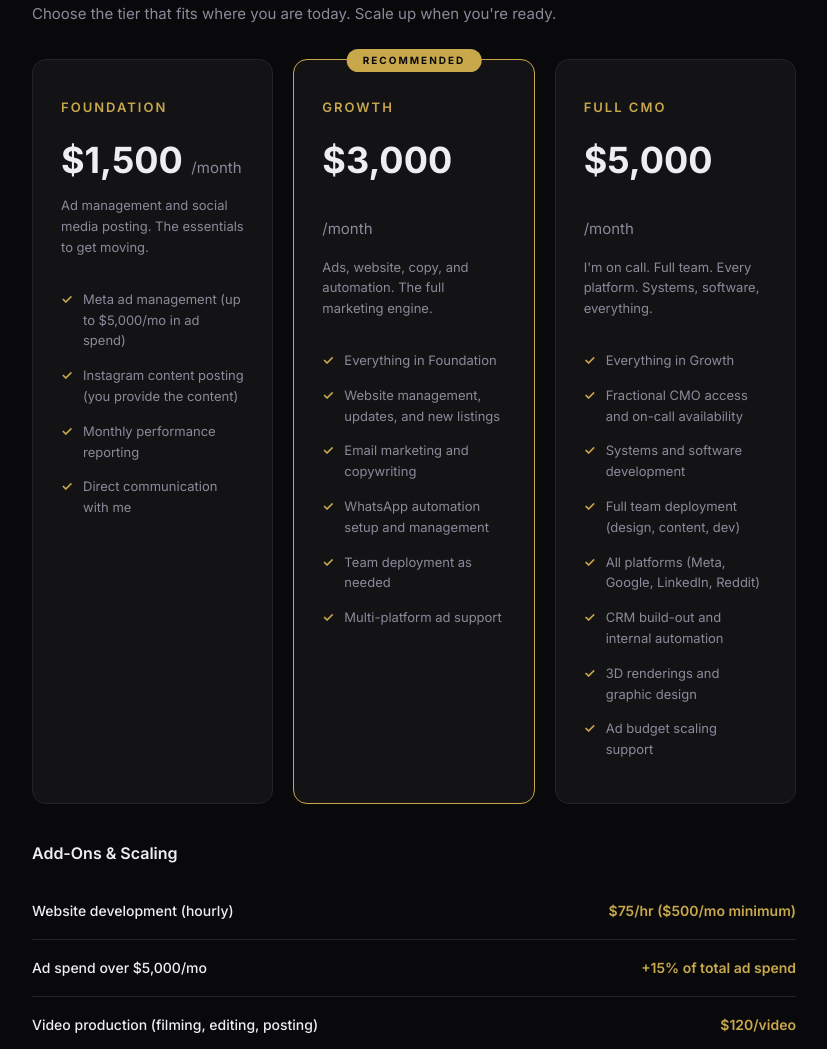
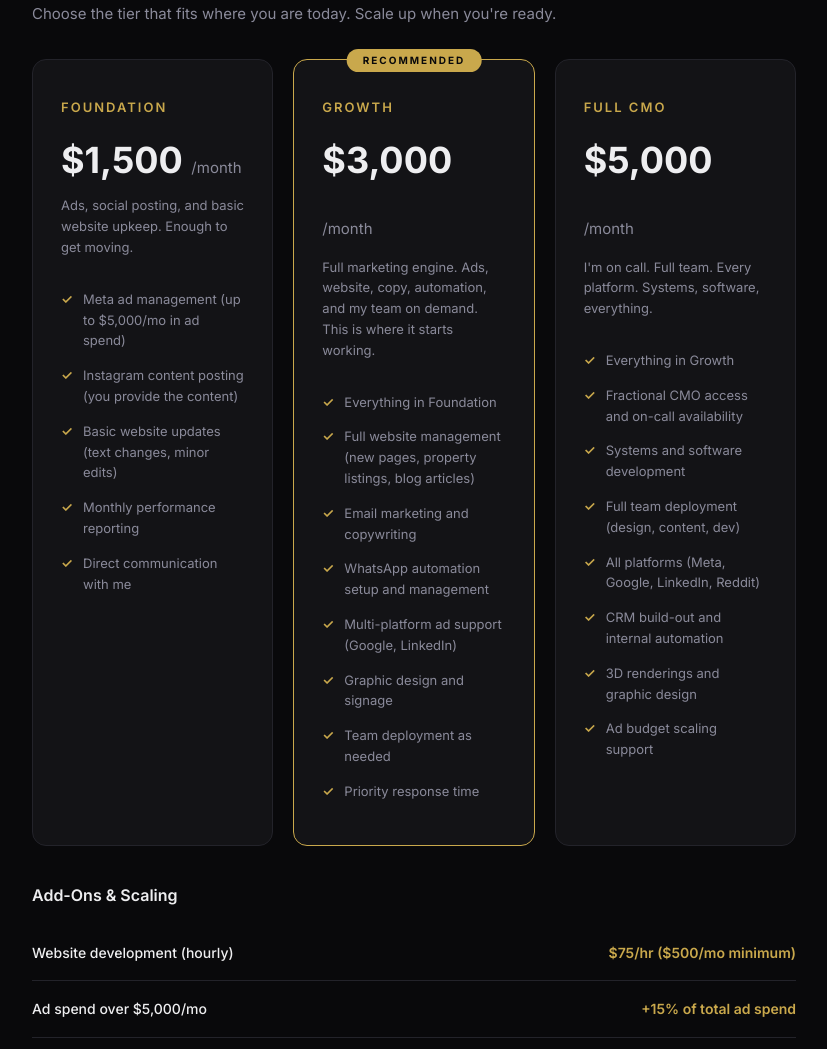
Before and after one commit to lumenmarketingsolutions/Lumen-coming-soon, a Flask app: page /abraj-developments in a window 1280 px wide. Shown: the part 4170-5219 px from the top of the page, without its empty margins (226-1053 px from the left). Run offline with Flask 3, Linux system fonts and the light colour scheme; some libraries are stand-ins or nearby versions.

Commit message:
Restructure pricing tiers — add basic web to Foundation, beef up Growth
Foundation now includes basic website updates (honors quoted price) but
is clearly limited. Growth is the obvious upgrade with full website,
copy, automation, multi-platform, design, and team deployment.

Co-Authored-By: Claude Opus 4.6 (1M context) <noreply@anthropic.com>

```diff
--- a/templates/abraj_proposal.html
+++ b/templates/abraj_proposal.html
@@ -261,10 +261,11 @@ a:hover{text-decoration:underline}
     <div class="tier">
       <div class="tier-name">Foundation</div>
       <div class="tier-price">$1,500 <span>/month</span></div>
-      <div class="tier-desc">Ad management and social media posting. The essentials to get moving.</div>
+      <div class="tier-desc">Ads, social posting, and basic website upkeep. Enough to get moving.</div>
       <ul>
         <li>Meta ad management (up to $5,000/mo in ad spend)</li>
         <li>Instagram content posting (you provide the content)</li>
+        <li>Basic website updates (text changes, minor edits)</li>
         <li>Monthly performance reporting</li>
         <li>Direct communication with me</li>
       </ul>
@@ -273,14 +274,16 @@ a:hover{text-decoration:underline}
     <div class="tier featured">
       <div class="tier-name">Growth</div>
       <div class="tier-price">$3,000 <span>/month</span></div>
-      <div class="tier-desc">Ads, website, copy, and automation. The full marketing engine.</div>
+      <div class="tier-desc">Full marketing engine. Ads, website, copy, automation, and my team on demand. This is where it starts working.</div>
       <ul>
         <li>Everything in Foundation</li>
-        <li>Website management, updates, and new listings</li>
+        <li>Full website management (new pages, property listings, blog articles)</li>
         <li>Email marketing and copywriting</li>
         <li>WhatsApp automation setup and management</li>
+        <li>Multi-platform ad support (Google, LinkedIn)</li>
+        <li>Graphic design and signage</li>
         <li>Team deployment as needed</li>
-        <li>Multi-platform ad support</li>
+        <li>Priority response time</li>
       </ul>
     </div>
 
```
